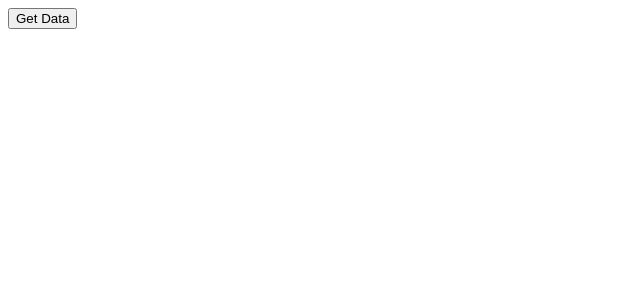
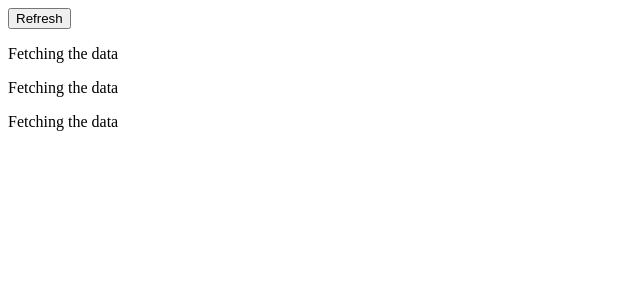
Before and after one commit to SandeepS-6/Frontend_Learning, a React (Vite) app: page /profile in a window 1280 px wide. Shown: the top 300 px of the page, without its empty margins (0-640 px from the left). Built offline with nearby package versions, Linux system fonts and the light colour scheme; no server answers.

Commit message:
added the stale, gcTime and uses the useQuery and fetch handling

```diff
--- a/src/features/Auth-System/pages/Profile.tsx
+++ b/src/features/Auth-System/pages/Profile.tsx
@@ -1,17 +1,36 @@
-import { useState } from "react";
+import { useQuery } from "@tanstack/react-query";
 import privateApiClient from "../../../api/privateApiClient";
 
 const Profile = () => {
-  const [profile, setProfileData] = useState();
   const profileData = async () => {
     const data = await privateApiClient("/profile", "GET", null);
-    console.log(data);
+    return data;
   };
+  const query = useQuery({
+    queryKey: ["profileData", 1],
+    queryFn: profileData,
+  });
+
+  if (query.isFetching && query.isPending) {
+    console.log("Loading Profile...");
+  } else if (query.isFetching) {
+    console.log("Background Refetch is happening");
+  } else {
+    console.log(query.data);
+  }
 
   return (
     <main>
-      <button onClick={profileData}>Get Data</button>
-      {/* {profile.email} */}
+      <button
+        onClick={() => {
+          query.refetch();
+        }}
+      >
+        Refresh
+      </button>
+      <p>{query.isPending ? "Fetching the data" : query.data.firstName}</p>
+      <p>{query.isPending ? "Fetching the data" : query.data.lastName}</p>
+      <p>{query.isPending ? "Fetching the data" : query.data.email}</p>
     </main>
   );
 };
--- a/src/main.tsx
+++ b/src/main.tsx
@@ -4,9 +4,17 @@ import { createRoot } from "react-dom/client";
 import App from "./App.tsx";
 import "./global.css";
 
-const queryClinet = new QueryClient();
+const query = new QueryClient({
+  defaultOptions: {
+    queries: {
+      staleTime: 300000,
+      gcTime: 1800000,
+    },
+  },
+});
+
 createRoot(document.getElementById("root")!).render(
-  <QueryClientProvider client={queryClinet}>
+  <QueryClientProvider client={query}>
     <StrictMode>
       <App />
     </StrictMode>
```
